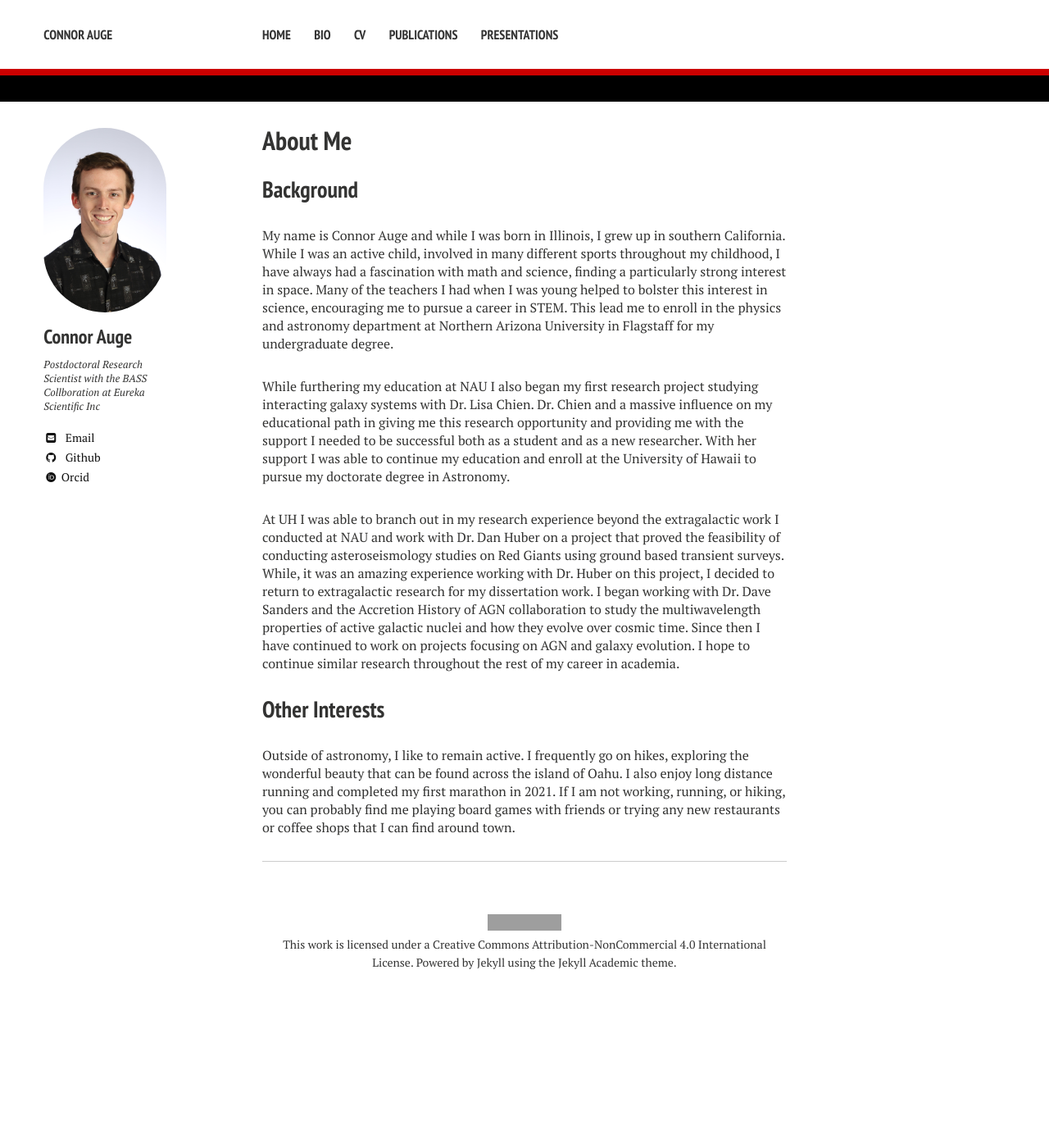
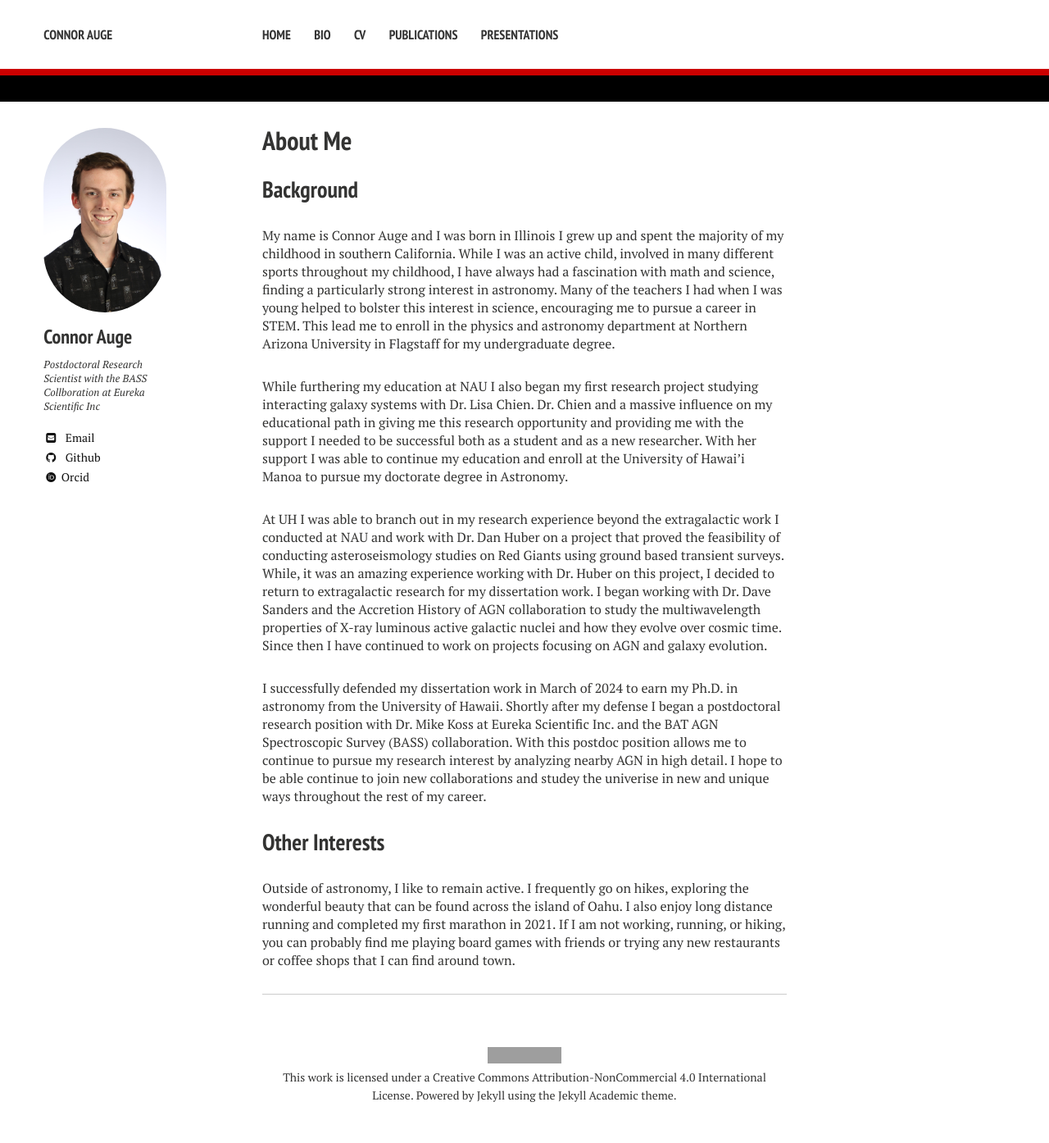
Before and after one commit to cwauge/cwauge.github.io, a Jekyll site: the page built from bio.md, in a window 1280 px wide. Shown: the whole page at 82% size. Built offline with Jekyll 4.4.1, drawn with Linux system fonts in a browser that asks for light colours; nearby versions of some CDN libraries; some web fonts are replaced; before the commit the page ends 1232 px from its top, so only the background shows below that; grey boxes are pictures that could not be loaded.

Commit message:
Postdoc update

```diff
--- a/bio.md
+++ b/bio.md
@@ -4,11 +4,13 @@ title: About Me
 ---
 
 ## Background
-My name is Connor Auge and while I was born in Illinois, I grew up in southern California. While I was an active child, involved in many different sports throughout my childhood, I have always had a fascination with math and science, finding a particularly strong interest in space. Many of the teachers I had when I was young helped to bolster this interest in science, encouraging me to pursue a career in STEM. This lead me to enroll in the physics and astronomy department at Northern Arizona University in Flagstaff for my undergraduate degree.
+My name is Connor Auge and I was born in Illinois I grew up and spent the majority of my childhood in southern California. While I was an active child, involved in many different sports throughout my childhood, I have always had a fascination with math and science, finding a particularly strong interest in astronomy. Many of the teachers I had when I was young helped to bolster this interest in science, encouraging me to pursue a career in STEM. This lead me to enroll in the physics and astronomy department at Northern Arizona University in Flagstaff for my undergraduate degree.
 
-While furthering my education at NAU I also began my first research project studying interacting galaxy systems with Dr. Lisa Chien. Dr. Chien and a massive influence on my educational path in giving me this research opportunity and providing me with the support I needed to be successful both as a student and as a new researcher. With her support I was able to continue my education and enroll at the University of Hawaii to pursue my doctorate degree in Astronomy.
+While furthering my education at NAU I also began my first research project studying interacting galaxy systems with Dr. Lisa Chien. Dr. Chien and a massive influence on my educational path in giving me this research opportunity and providing me with the support I needed to be successful both as a student and as a new researcher. With her support I was able to continue my education and enroll at the University of Hawai'i Manoa to pursue my doctorate degree in Astronomy.
 
-At UH I was able to branch out in my research experience beyond the extragalactic work I conducted at NAU and work with Dr. Dan Huber on a project that proved the feasibility of conducting asteroseismology studies on Red Giants using ground based transient surveys. While, it was an amazing experience working with Dr. Huber on this project, I decided to return to extragalactic research for my dissertation work. I began working with Dr. Dave Sanders and the Accretion History of AGN collaboration to study the multiwavelength properties of active galactic nuclei and how they evolve over cosmic time. Since then I have continued to work on projects focusing on AGN and galaxy evolution. I hope to continue similar research throughout the rest of my career in academia.
+At UH I was able to branch out in my research experience beyond the extragalactic work I conducted at NAU and work with Dr. Dan Huber on a project that proved the feasibility of conducting asteroseismology studies on Red Giants using ground based transient surveys. While, it was an amazing experience working with Dr. Huber on this project, I decided to return to extragalactic research for my dissertation work. I began working with Dr. Dave Sanders and the Accretion History of AGN collaboration to study the multiwavelength properties of X-ray luminous active galactic nuclei and how they evolve over cosmic time. Since then I have continued to work on projects focusing on AGN and galaxy evolution.
+
+I successfully defended my dissertation work in March of 2024 to earn my Ph.D. in astronomy from the University of Hawaii. Shortly after my defense I began a postdoctoral research position with Dr. Mike Koss at Eureka Scientific Inc. and the BAT AGN Spectroscopic Survey (BASS) collaboration. With this postdoc position allows me to continue to pursue my research interest by analyzing nearby AGN in high detail. I hope to be able continue to join new collaborations and studey the univerise in new and unique ways throughout the rest of my career.
 
 ## Other Interests
 Outside of astronomy, I like to remain active. I frequently go on hikes, exploring the wonderful beauty that can be found across the island of Oahu. I also enjoy long distance running and completed my first marathon in 2021. If I am not working, running, or hiking, you can probably find me playing board games with friends or trying any new restaurants or coffee shops that I can find around town.
```
